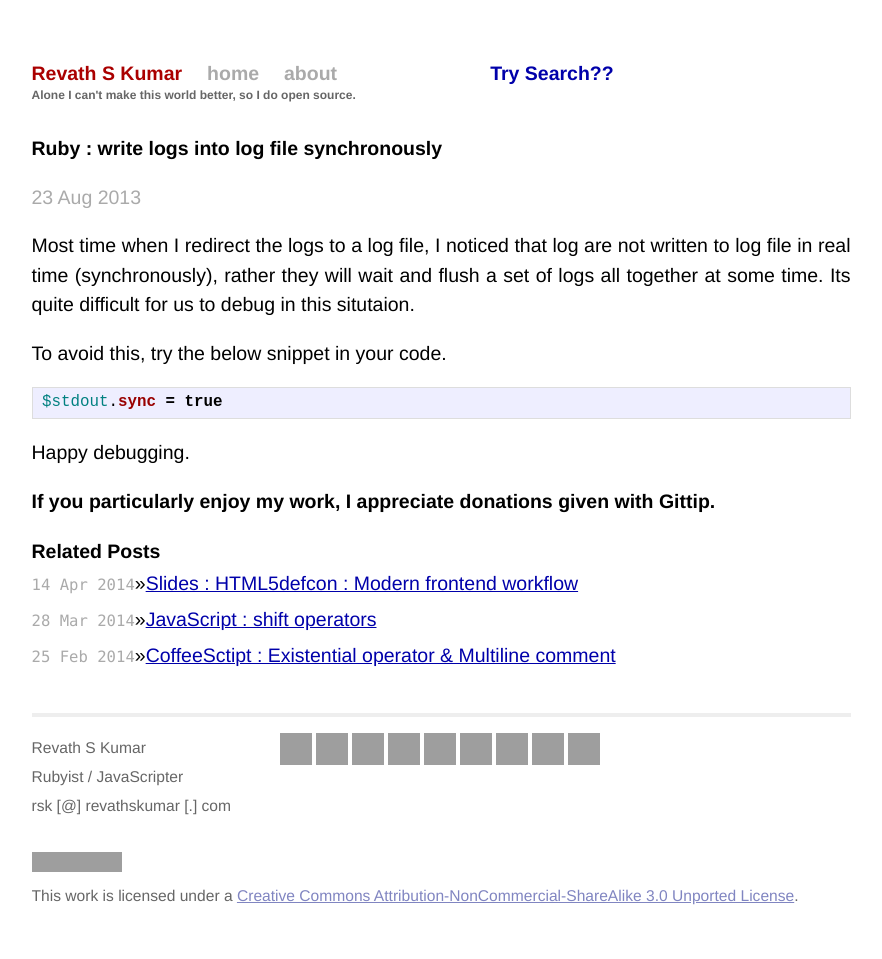
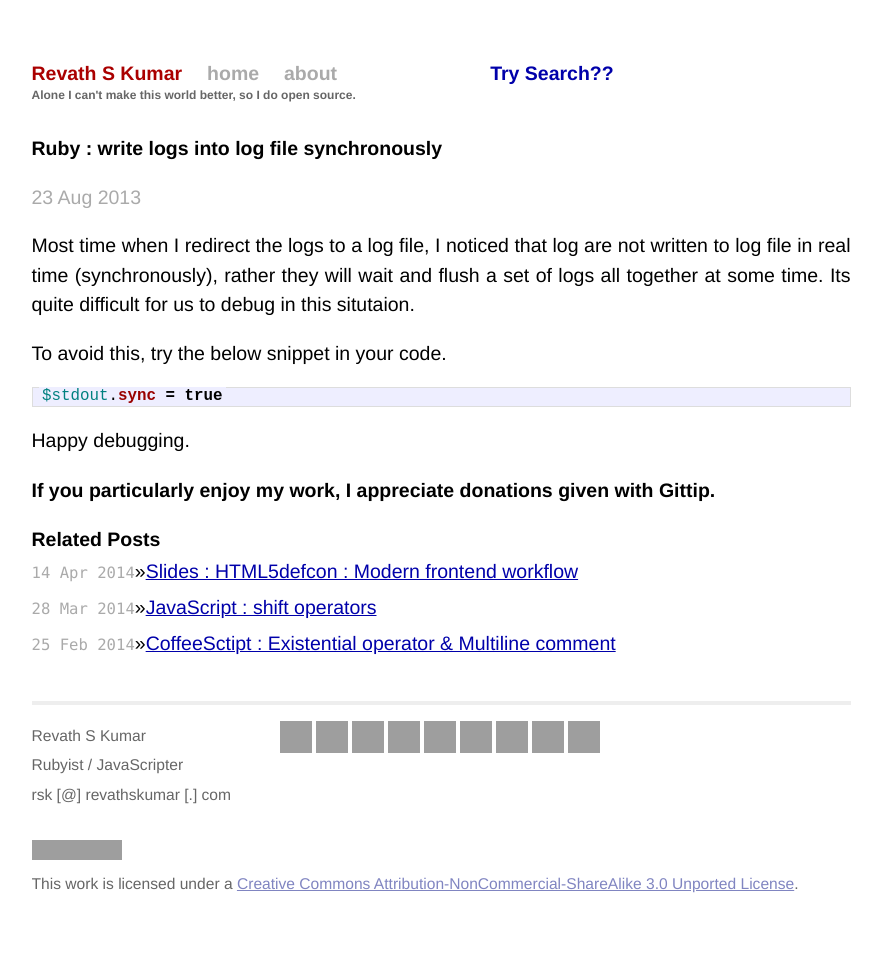
Before and after one commit to revathskumar/blog.revathskumar.com, a Jekyll site: the page built from _posts/2013-08-23-ruby-write-logs-into-log-file-synchronously.md, in a window 1280 px wide. Shown: the whole page, without its empty margins (199-1081 px from the left). Built offline with Jekyll 4.4.1, drawn with Linux system fonts in a browser that asks for light colours; Markdown is read by kramdown in place of the engine named in the settings; grey boxes are pictures that could not be loaded.

Commit message:
Reduce line height for <code>

```diff
--- a/css/main.css
+++ b/css/main.css
@@ -267,3 +267,7 @@ h6.description {
     margin-left: -70px;
   }
 }
+
+.highlight {
+  line-height: 0.9em;
+}
```
